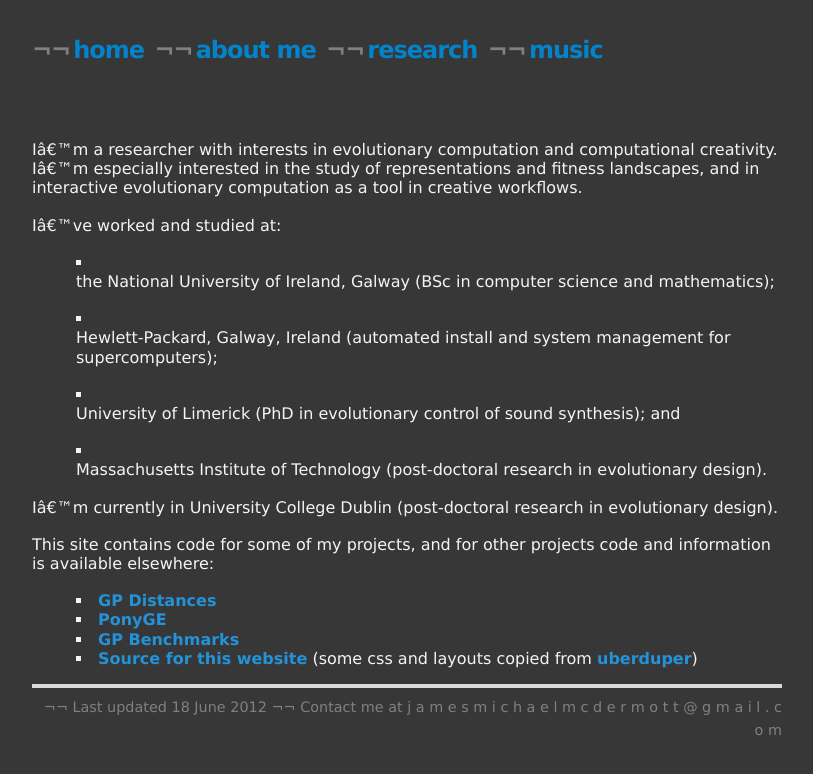
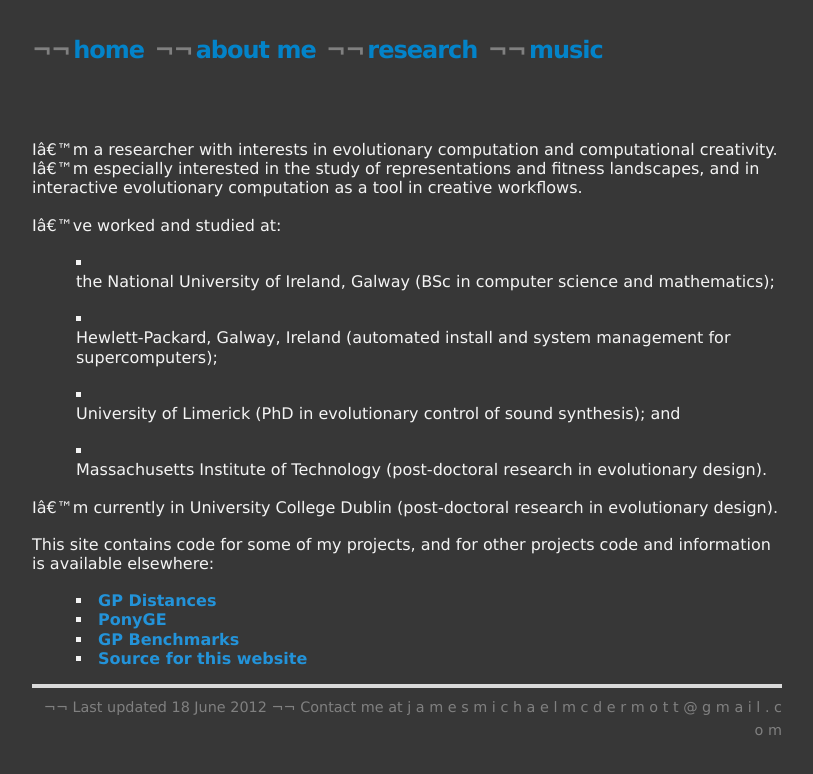
Before and after one commit to jmmcd/jmmcd.github.com, a Jekyll site: the page built from research.md, in a window 1280 px wide. Shown: the top 774 px of the page, without its empty margins (233-1046 px from the left). Built offline with Jekyll 4.4.1, drawn with Linux system fonts in a browser that asks for light colours; Markdown is read by kramdown in place of the engine named in the settings.

Commit message:
Publishing.

```diff
--- a/research.md
+++ b/research.md
@@ -34,5 +34,3 @@ projects code and information is available elsewhere:
 * [PonyGE](http://ponyge.googlecode.com)
 * [GP Benchmarks](http://groups.csail.mit.edu/EVO-DesignOpt/GPBenchmarks/)
 * [Source for this website](https://github.com/jmmcd/jmmcd.github.com)
-  (some css and layouts copied from
-  [uberduper](http://danhixon.github.com/))
```
Also changed, not shown: README.md.
